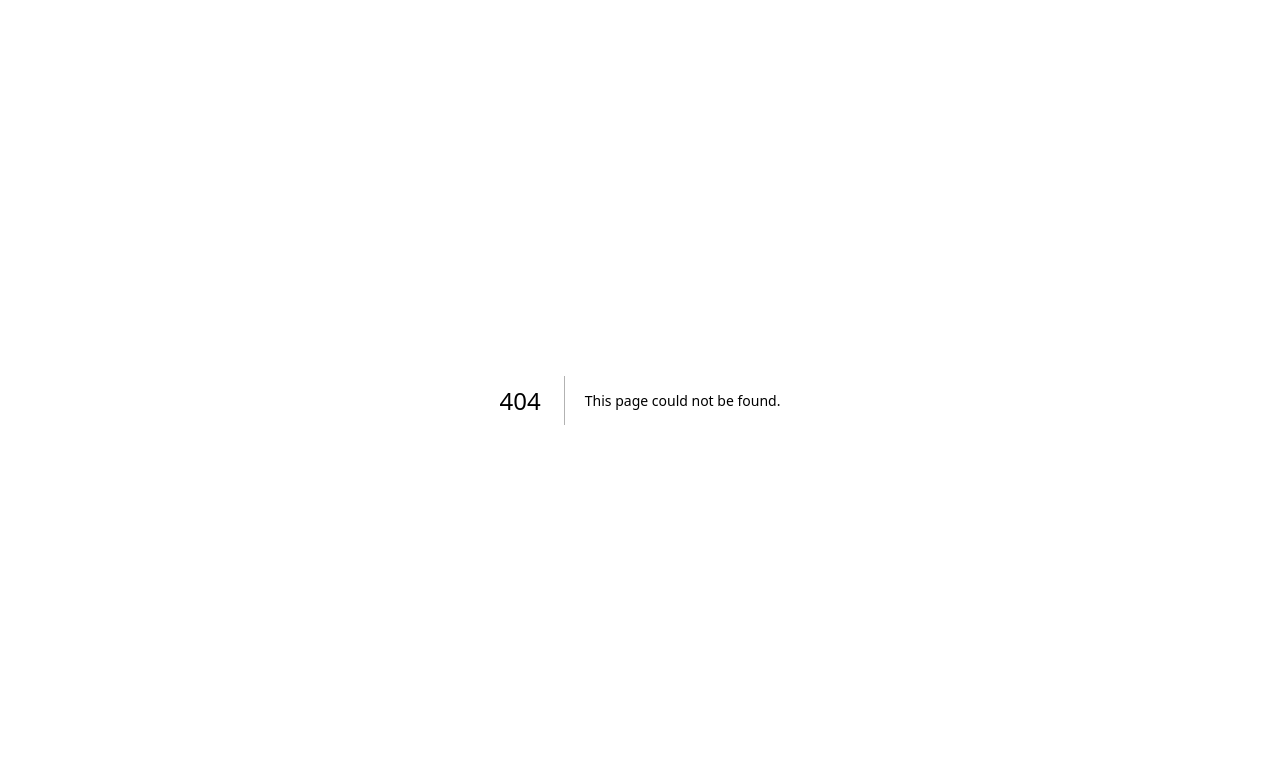
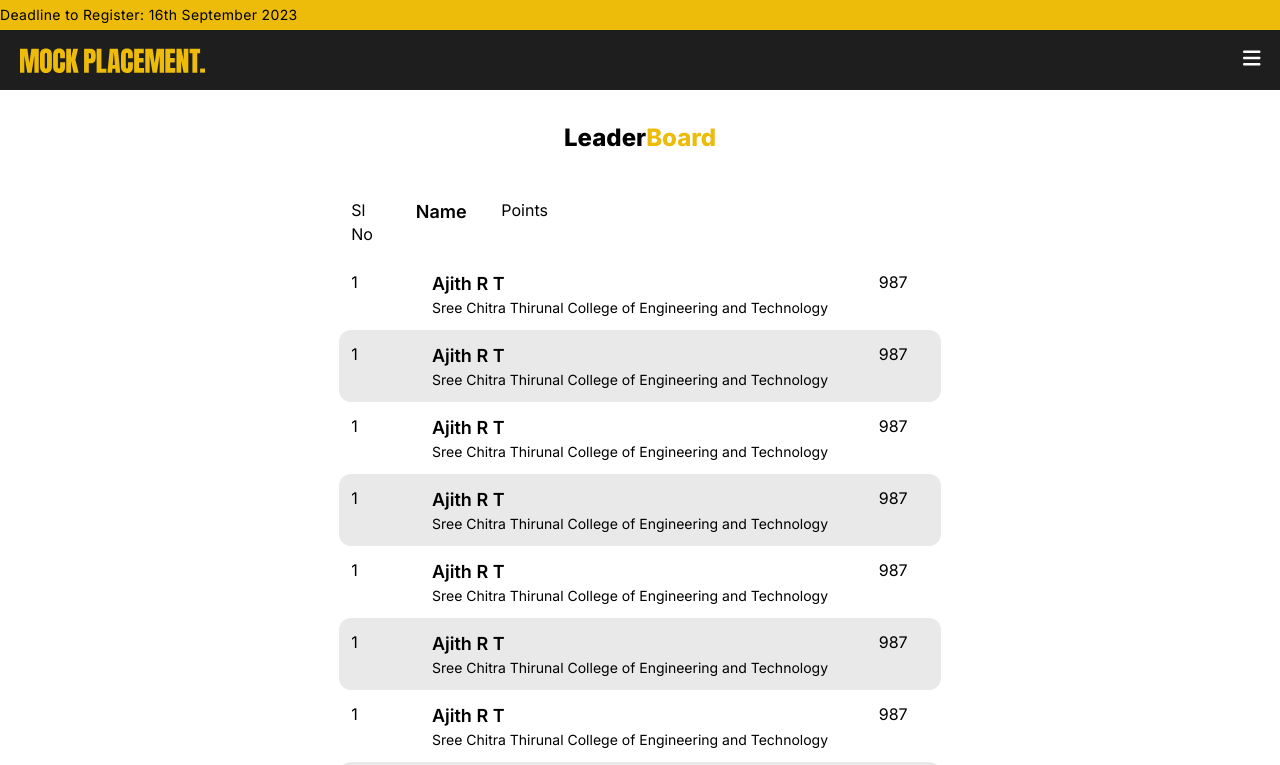
Before and after one commit to ajithrt007/mock-placement, a Next.js app: page /leaderboard in a window 1280 px wide. Before the commit this address had no page. Shown: the top 765 px of the page. Built offline with nearby package versions, Linux system fonts and the light colour scheme.

Commit message:
Leaderboard

```diff
--- /dev/null
+++ b/src/app/leaderboard/page.tsx
@@ -0,0 +1,57 @@
+'use client'
+import { FontAwesomeIcon } from '@fortawesome/react-fontawesome'
+import { faBars } from '@fortawesome/free-solid-svg-icons'
+import LeaderRow from '@/components/LeaderRow'
+
+export default function Leaderboard(){
+    return(
+        <div>
+            <div className="sticky top-0 z-10">
+                <div className='text-sm tracking-wide bg-[#EDBB0A] flex items-center h-[30px]'>
+                    Deadline to Register: 16th September 2023
+                </div>
+                <div className='w-[100vw] bg-[#1E1E1E] flex px-5 justify-between items-center h-[60px] z-20'>
+                    <img src="/mockplacement-yellow.svg" alt="" className='h-[25px]'/>
+                    <div className='text-white flex gap-5'>
+                            {/* <a href='#'>About</a>
+                            <a href='#'>Events</a>
+                            <Link href="/mockplacement">Mock Placement</Link>
+                            <a href='#'>Calander</a>
+                            <Link href="/leaderboard">Leaderboard</Link>
+                            <Link href="/register">Register</Link>
+                            <a href='#'>Contact</a> */}
+                        <button className=''>
+                            <FontAwesomeIcon icon={faBars} className='h-[20px]'/>
+                        </button>
+                    </div>
+                </div>
+            </div>
+            <section className='w-full flex flex-col items-center'>
+                <div className='flex p-8'>
+                    <h1 className=' font-extrabold text-2xl whitespace-nowrap'>Leader</h1>
+                    <p className='text-[#EDBB0A] font-extrabold text-2xl whitespace-nowrap'>Board</p>
+                </div>
+                <div className='flex flex-col items-center lg:w-[47%] md:w-[60%] w-full'>
+                    <div className="flex items-start rounded-xl p-3 w-full">
+                        <p className="w-[30px] mr-[6%]">Sl No</p>
+                        <div className="flex flex-col mr-[6%]">
+                            <p className="text-lg font-semibold">Name</p>
+                        </div>
+                        <p className="w-[50px]">Points</p>
+                    </div>
+                    <LeaderRow />
+                    <LeaderRow />
+                    <LeaderRow />
+                    <LeaderRow />
+                    <LeaderRow />
+                    <LeaderRow />
+                    <LeaderRow />
+                    <LeaderRow />
+                    <LeaderRow />
+                    <LeaderRow />
+                    <LeaderRow />
+                </div>
+            </section>
+        </div>
+    )
+}
--- a/src/app/page.tsx
+++ b/src/app/page.tsx
@@ -33,7 +33,6 @@ export default function Home(){
                   </button>
               </div>
             </div>
-
         </div>
         <section className='flex flex-col gap-10 w-full px-5 items-center justify-center' style={firstSection}>
               <div className='flex items-center gap-6 text-sm font-medium'>
@@ -78,7 +77,11 @@ export default function Home(){
             <div className='flex flex-col gap-5 items-start'>
               <h1 className='font-extrabold text-2xl whitespace-nowrap text-center'>The Mock Placement</h1>
               <p>A panel discussion on the topic  &quot;Will AI Replace Human Beings?&quot; as part of our mock placement event. This engaging session will feature a diverse panel of experts who will share their insights on the impact of AI and automation on various industries. The event will be broadcasted live on YouTube and other social media platforms to encourage a broader audience to join the conversation.</p>
-              <Button buttontext="View Details" buttoncolor="#EDBB0A" buttonAction={()=>{router.push('/mockplacement')}}/>
+              <div className='flex gap-5'>
+                <Button buttontext="Leaderboard" buttoncolor="#FFFFFF" buttonAction={()=>{router.push('/leaderboard')}}/>
+                <Button buttontext="View Details" buttoncolor="#EDBB0A" buttonAction={()=>{router.push('/mockplacement')}}/>
+              </div>
+
             </div>
           </section>
         </div>
--- a/src/components/EventSection.tsx
+++ b/src/components/EventSection.tsx
@@ -3,7 +3,7 @@ export default function EventSection(props:{image:string,heading:string,content:
         <section className='even:bg-white odd:bg-[#E9E9E9] flex odd:flex-row even:flex-row-reverse p-10 gap-10 items-center flex-wrap md:flex-nowrap'>
             <img src={props.image} alt="" />
             <div className='flex flex-col gap-5 items-start'>
-              <h1 className='font-extrabold text-2xl whitespace-nowrap text-center'>{props.heading}</h1>
+              <h1 className='font-extrabold text-2xl'>{props.heading}</h1>
               <p>{props.content}</p>
             </div>
         </section>
--- /dev/null
+++ b/src/components/LeaderRow.tsx
@@ -0,0 +1,12 @@
+export default function LeaderRow(){
+    return(
+        <div className="flex items-start justify-between even:bg-white odd:bg-[#E9E9E9] sm:rounded-xl rounded-none p-3 w-full">
+            <p className="w-[30px] mr-[6%]">1</p>
+            <div className="flex flex-col mr-[6%]">
+                <p className="text-lg font-semibold">Ajith R T</p>
+                <p className="text-sm">Sree Chitra Thirunal College of Engineering and Technology</p>
+            </div>
+            <p className="w-[50px]">987</p>
+        </div>
+    )
+}
```
